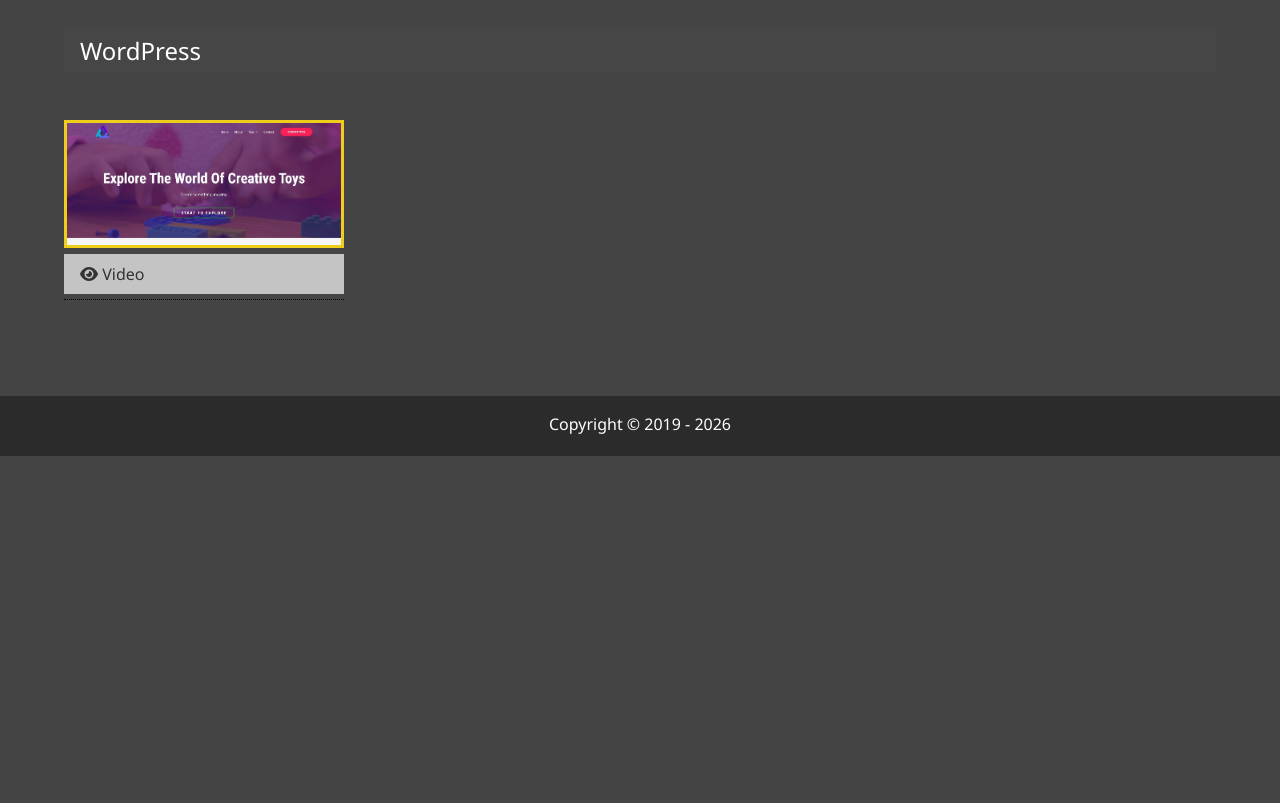
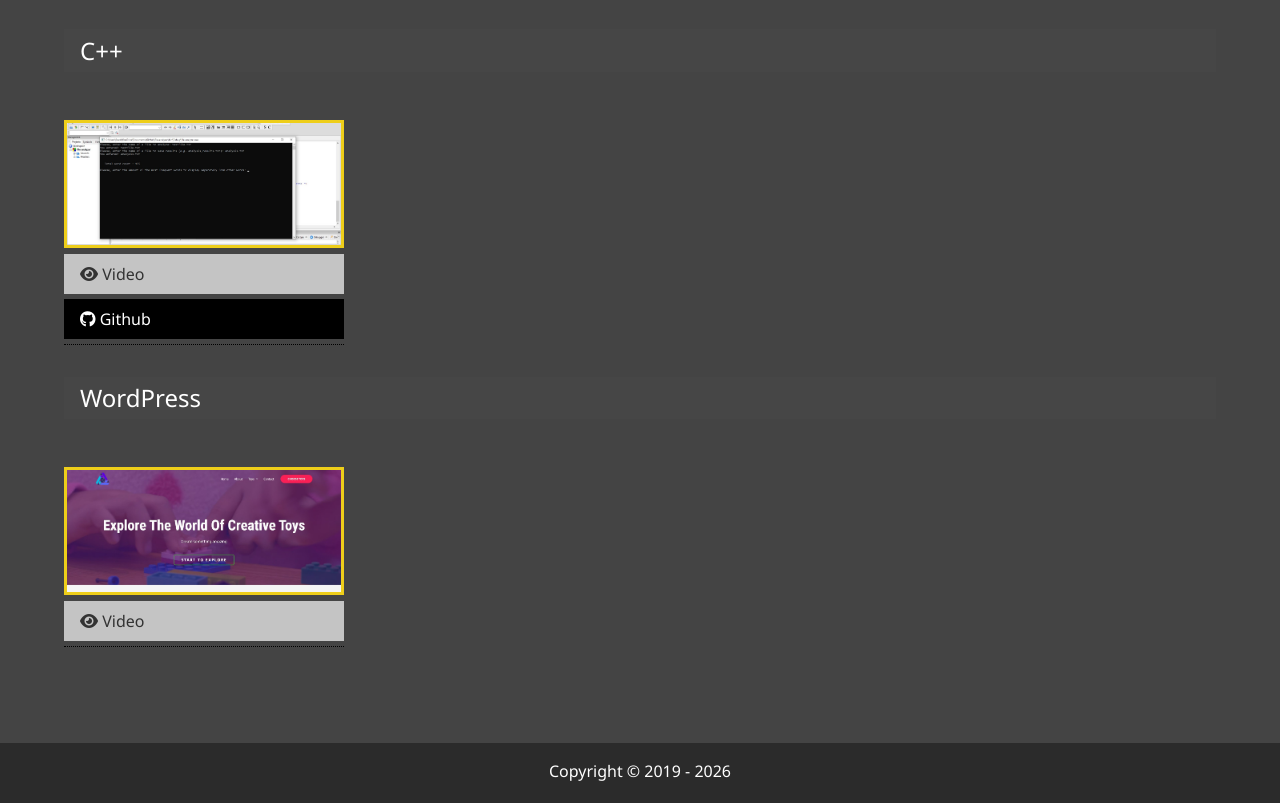
Before and after one commit to pavelwebdeveloper/myportfolio, a website: page dist/projects.html in a window 1280 px wide. Shown: the part 3494-4297 px from the top of the page. Before the commit the page ends 3950 px from the top, so only its background shows below. Drawn offline with Linux system fonts and the light colour scheme.

Commit message:
added a C++ project within a new C++ section

```diff
--- a/dist/projects.html
+++ b/dist/projects.html
@@ -509,6 +509,27 @@
     </div>
 
     <h2 class="sm-heading">
+        C++
+    </h2>
+    <div class="projects">
+        <div class="item">
+            <div class="project-tooltip">
+                <a href="https://youtu.be/QdBPt0DW51c" target="_blank">
+                    <img src="img/projects/file_analyzer.jpg" alt="a C++ program to analyse text file for number of words">
+                </a>
+                <a href="https://youtu.be/QdBPt0DW51c" target="_blank" class="btn-light">
+                    <i class="fas fa-eye"></i> Video
+                </a>
+                <a href="https://github.com/pavelwebdeveloper/file-analyzer" target="_blank" class="btn-dark">
+                        <i class="fab fa-github"></i> Github
+                    </a>
+                    <span class="tooltiptext">A simple C++ program to analyse a txt file for the number of words mentioned in text, the number of the most
+                        frequently mentioned words. Some most common words are excluded. Results are saved in a txt file.</span>
+                </div>
+            </div>
+    </div>
+
+    <h2 class="sm-heading">
         WordPress
     </h2>
     <div class="projects">
```
Also changed, not shown: dist/img/projects/file_analyzer.jpg (added).
